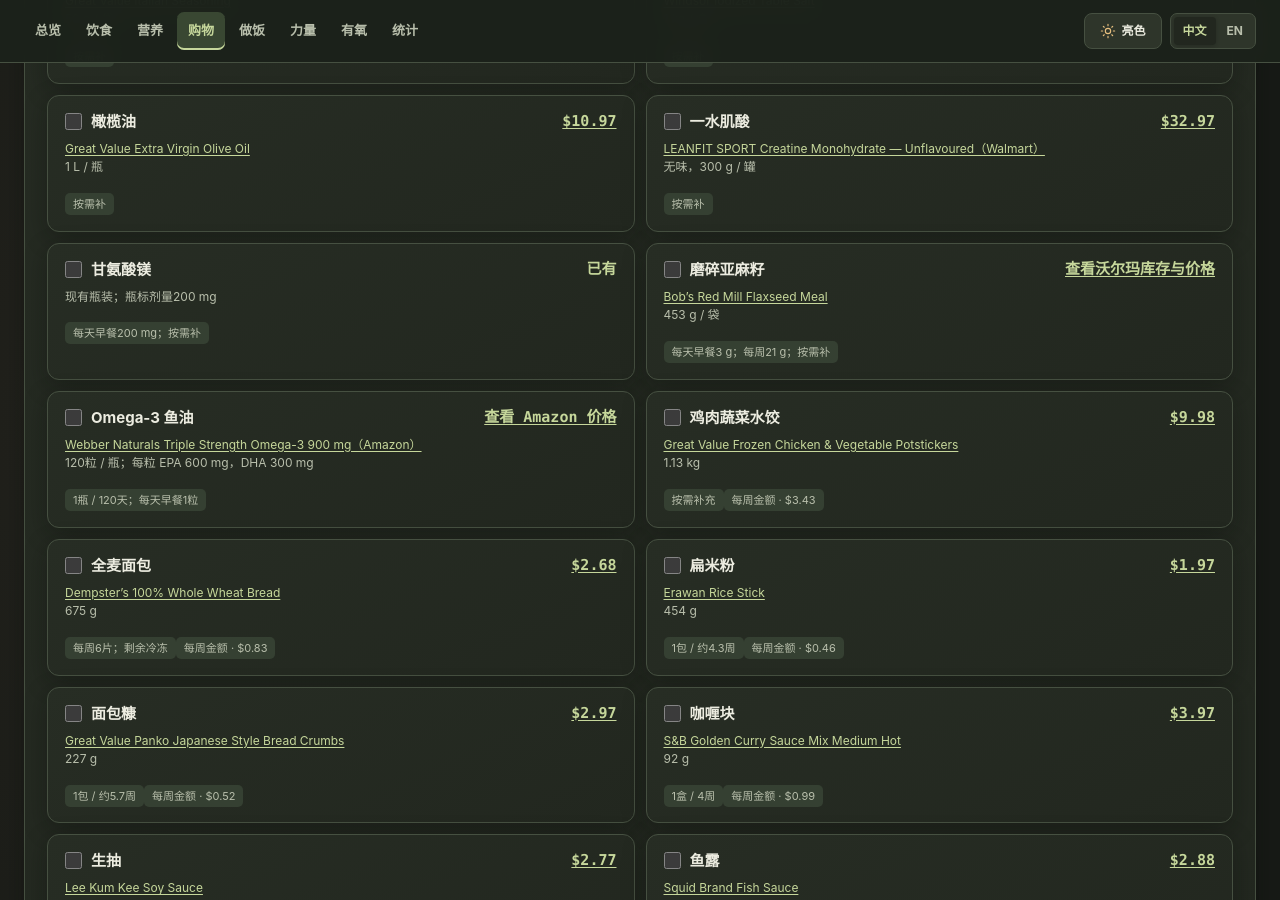
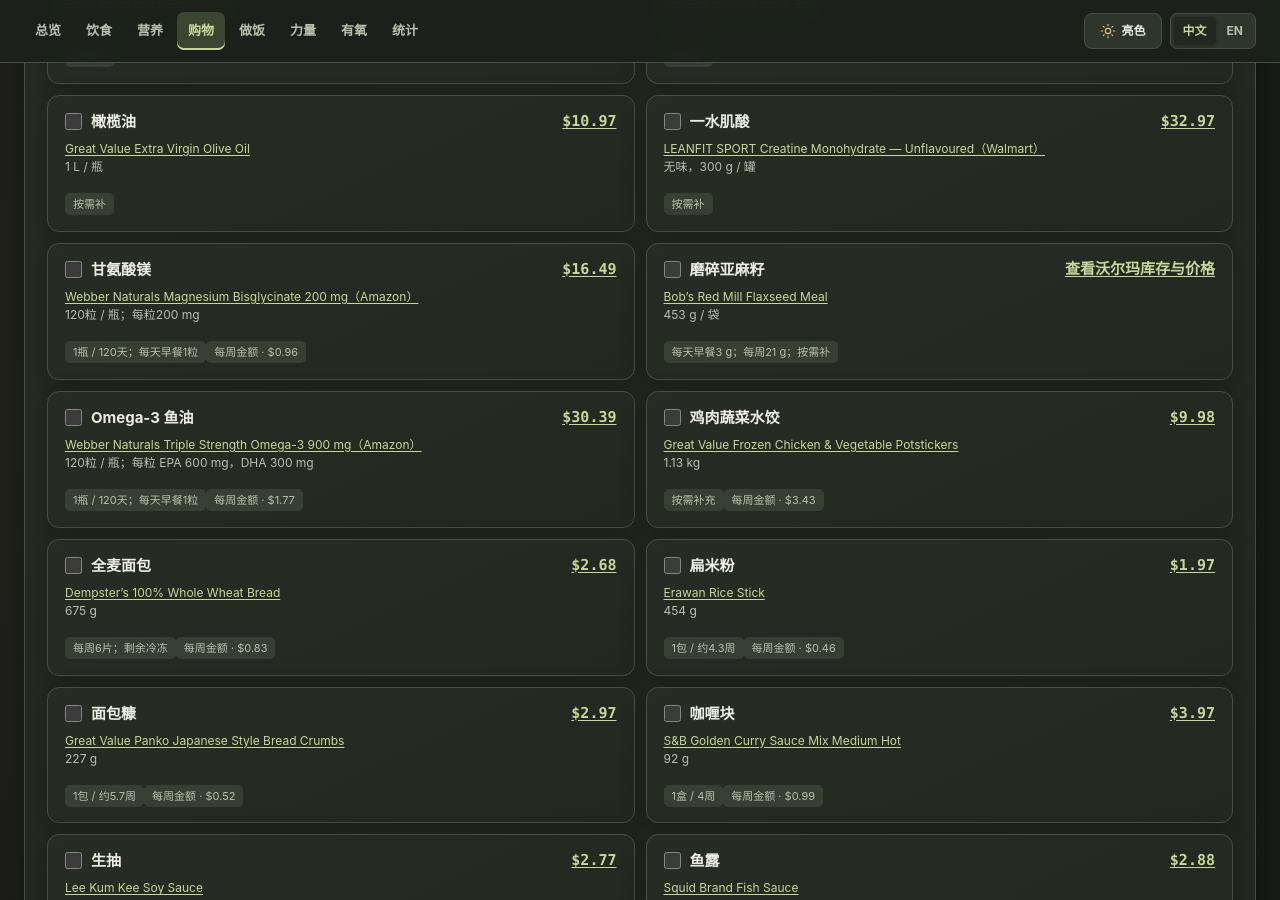
Before and after one commit to yunhaixiang/fitness, a Jekyll site: the page built from shopping.md, in a window 1280 px wide and 900 px high, scrolled down 3391 px. Built offline with Jekyll 4.4.1, drawn with Linux system fonts in a browser that asks for light colours; some of the changed text lies outside the part shown.

Commit message:
Update fish oil and magnesium prices

```diff
--- a/shopping.md
+++ b/shopping.md
@@ -195,11 +195,11 @@
 <td style="text-align: right;">按需补</td>
 <td style="text-align: right;"><a href="https://www.walmart.ca/fr/ip/leanfit-sport-creatine-monohydrate-en-poudre-non-aromatis-300-g-5-g-de-cratine-par-portion-certification-informed-choice-cratine-micronise-et-de-quali/6000208594600">$32.97</a></td>
 </tr>
-<tr data-price-id="57" data-purchase-group="restock">
+<tr data-price-id="57" data-weekly-cost="0.96" data-purchase-group="restock">
 <td data-en="Magnesium Bisglycinate">甘氨酸镁</td>
-<td data-en="Current Bottle · 200 mg Label Dose">现有瓶装；瓶标剂量200 mg</td>
-<td data-en="200 mg with Breakfast Daily · Restock as Needed">每天早餐200 mg；按需补</td>
-<td data-en="Already Owned">已有</td>
+<td><a href="https://www.amazon.ca/dp/B08WVD2YDB">Webber Naturals Magnesium Bisglycinate 200 mg（Amazon）</a><br><span data-en="120 Capsules / Bottle · 200 mg per Capsule">120粒 / 瓶；每粒200 mg</span></td>
+<td data-en="1 Bottle / 120 Days · 1 Capsule with Breakfast Daily">1瓶 / 120天；每天早餐1粒</td>
+<td><a href="https://www.amazon.ca/dp/B08WVD2YDB">$16.49</a></td>
 </tr>
 <tr data-price-id="55" data-purchase-group="restock">
 <td data-en="Ground Flaxseed">磨碎亚麻籽</td>
@@ -207,11 +207,11 @@
 <td data-en="3 g with Breakfast Daily · 21 g / Week · Restock as Needed">每天早餐3 g；每周21 g；按需补</td>
 <td><a href="https://www.walmart.ca/en/ip/BRM-FLAXSEED-MEAL/6000198391170" data-en="Check Walmart Availability and Price">查看沃尔玛库存与价格</a></td>
 </tr>
-<tr data-price-id="54" data-purchase-group="restock">
+<tr data-price-id="54" data-weekly-cost="1.77" data-purchase-group="restock">
 <td data-en="Omega-3 Fish Oil">Omega-3 鱼油</td>
 <td><a href="https://www.amazon.ca/dp/B00L3WS0Y2">Webber Naturals Triple Strength Omega-3 900 mg（Amazon）</a><br><span data-en="120 Softgels / Bottle · EPA 600 mg + DHA 300 mg per Softgel">120粒 / 瓶；每粒 EPA 600 mg，DHA 300 mg</span></td>
 <td data-en="1 Bottle / 120 Days · 1 Softgel with Breakfast Daily">1瓶 / 120天；每天早餐1粒</td>
-<td><a href="https://www.amazon.ca/dp/B00L3WS0Y2" data-en="Check Amazon Price">查看 Amazon 价格</a></td>
+<td><a href="https://www.amazon.ca/dp/B00L3WS0Y2" >$30.39</a></td>
 </tr>
 <tr data-price-id="32" data-weekly-cost="12.74" data-purchase-group="weekly"><td data-en="Breaded Haddock">裹粉黑线鳕</td><td><a href="https://www.walmart.ca/en/ip/High-Liner-Pan-Sear-Selects-Roasted-Garlic-Herb-Haddock/6000196030769">High Liner Pan-Sear Selects Roasted Garlic &amp; Herbs Haddock</a><br><span data-en="500 g / Box, 4 Fillets">500 g / 盒，4片</span></td><td data-en="1 Box / Week">1盒 / 周</td><td><a href="https://www.walmart.ca/en/ip/High-Liner-Pan-Sear-Selects-Roasted-Garlic-Herb-Haddock/6000196030769">$12.74</a></td></tr>
 <tr data-price-id="34" data-weekly-cost="10.98" data-purchase-group="weekly"><td data-en="Raw Shrimp">生虾仁</td><td><a href="https://www.walmart.ca/en/ip/Great-Value-Wild-Argentinian-Large-Raw-Shrimp/6000202999819">Great Value Wild Argentinian Large Raw Shrimp</a><br><span data-en="340 g">340 g</span></td><td data-en="1 Bag / Week">1袋 / 周</td><td><a href="https://www.walmart.ca/en/ip/Great-Value-Wild-Argentinian-Large-Raw-Shrimp/6000202999819">$10.98</a></td></tr>
@@ -235,7 +235,7 @@
 <td>每周合计</td>
 <td>—</td>
 <td style="text-align: right;">—</td>
-<td style="text-align: right;">$149.59</td>
+<td style="text-align: right;">$152.32</td>
 </tr>
 </tbody>
 </table>
```
Also changed, not shown: _data/shopping_prices.json (+34 -2 lines).
